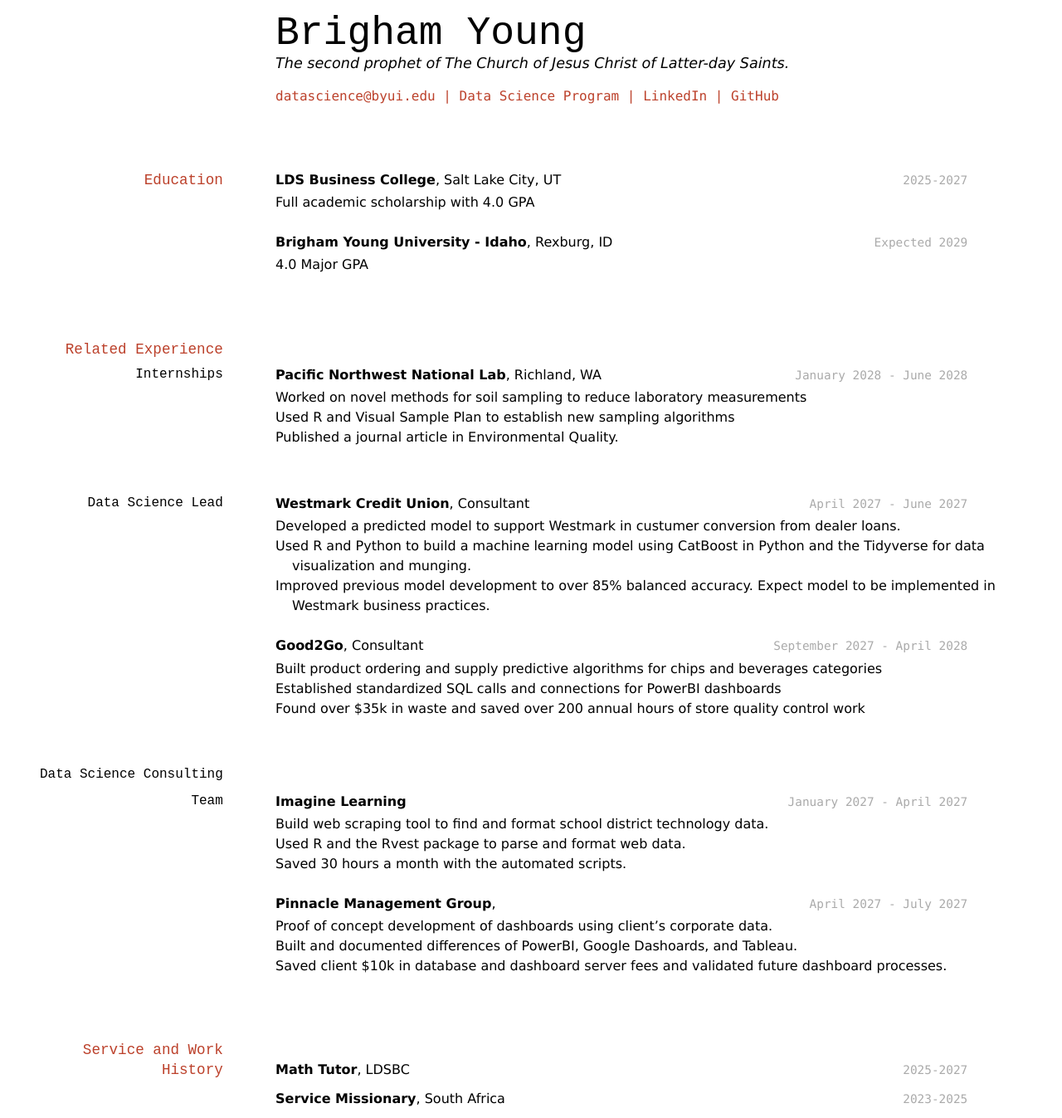
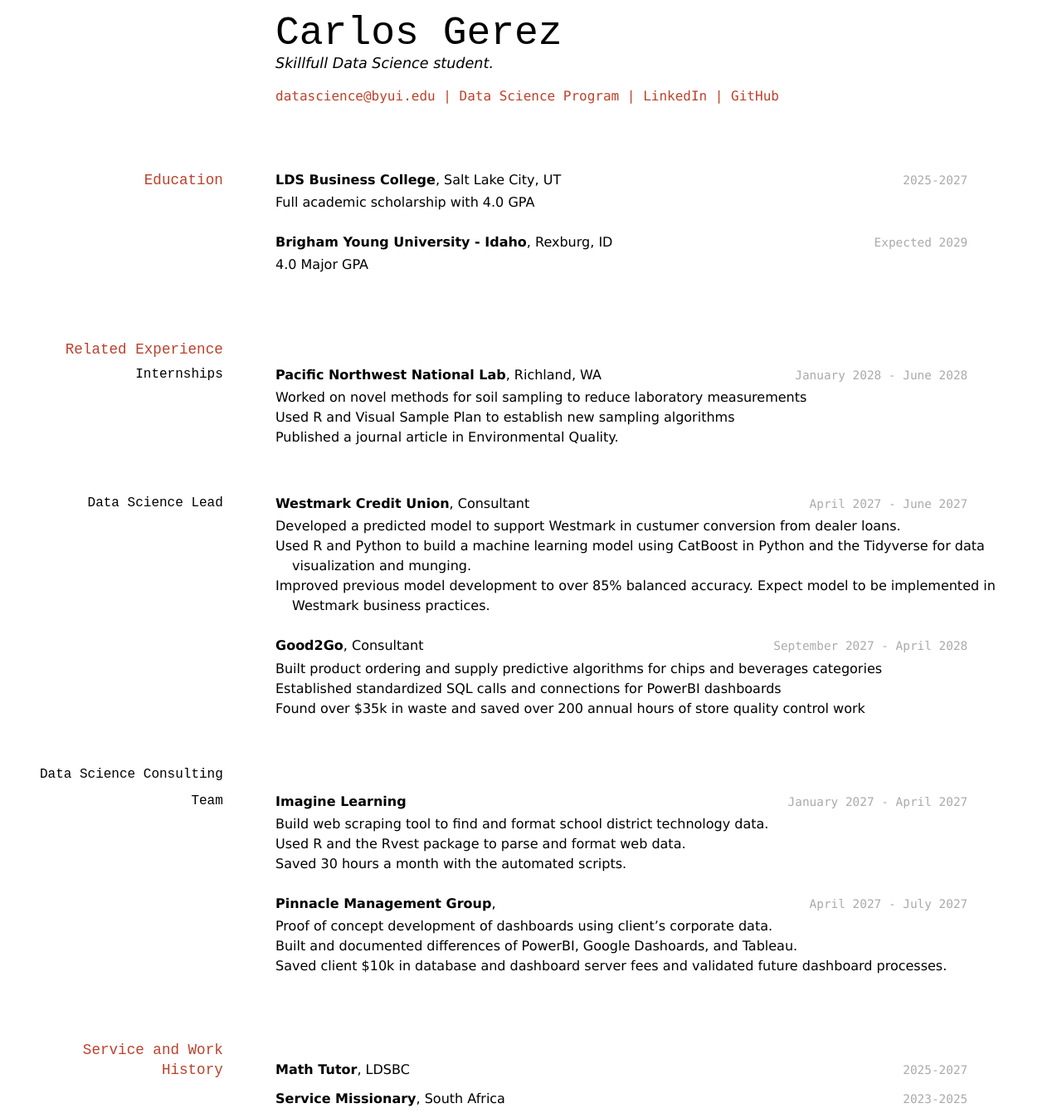
Before and after one commit to carlosdgerez/Gerez-Resume, a Jekyll site: the page built from docs/index.md, in a window 1280 px wide. Shown: the whole page at 83% size. Built offline with Jekyll 4.4.1, drawn with Linux system fonts in a browser that asks for light colours.

Commit message:
Name change

```diff
--- a/docs/index.md
+++ b/docs/index.md
@@ -1,9 +1,9 @@
 ---
 layout: cv
-title: Brigham Young's Resume
+title: Carlos Gerez's CV
 ---
-# Brigham Young
-The second prophet of The Church of Jesus Christ of Latter-day Saints.
+# Carlos Gerez
+Skillfull Data Science student.
 
 <div id="webaddress">
 <a href="datascience@byui.edu">datascience@byui.edu</a>
```
